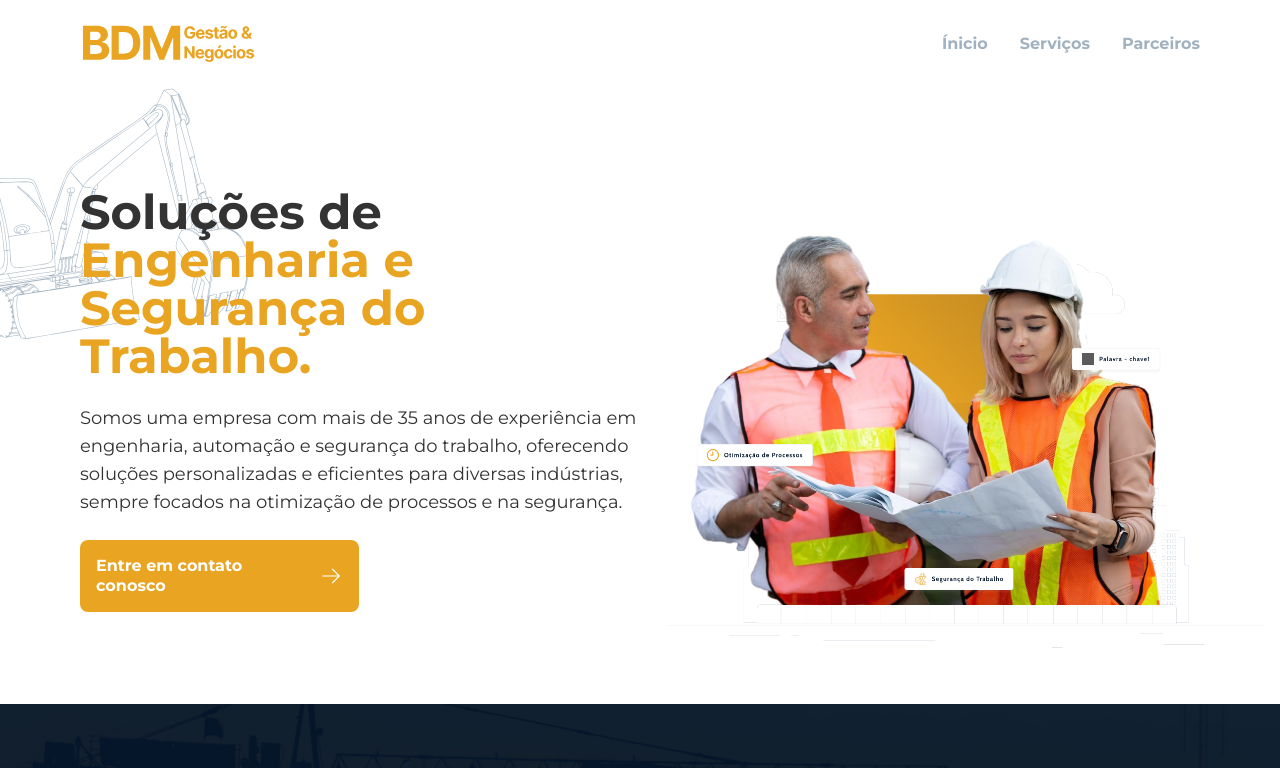
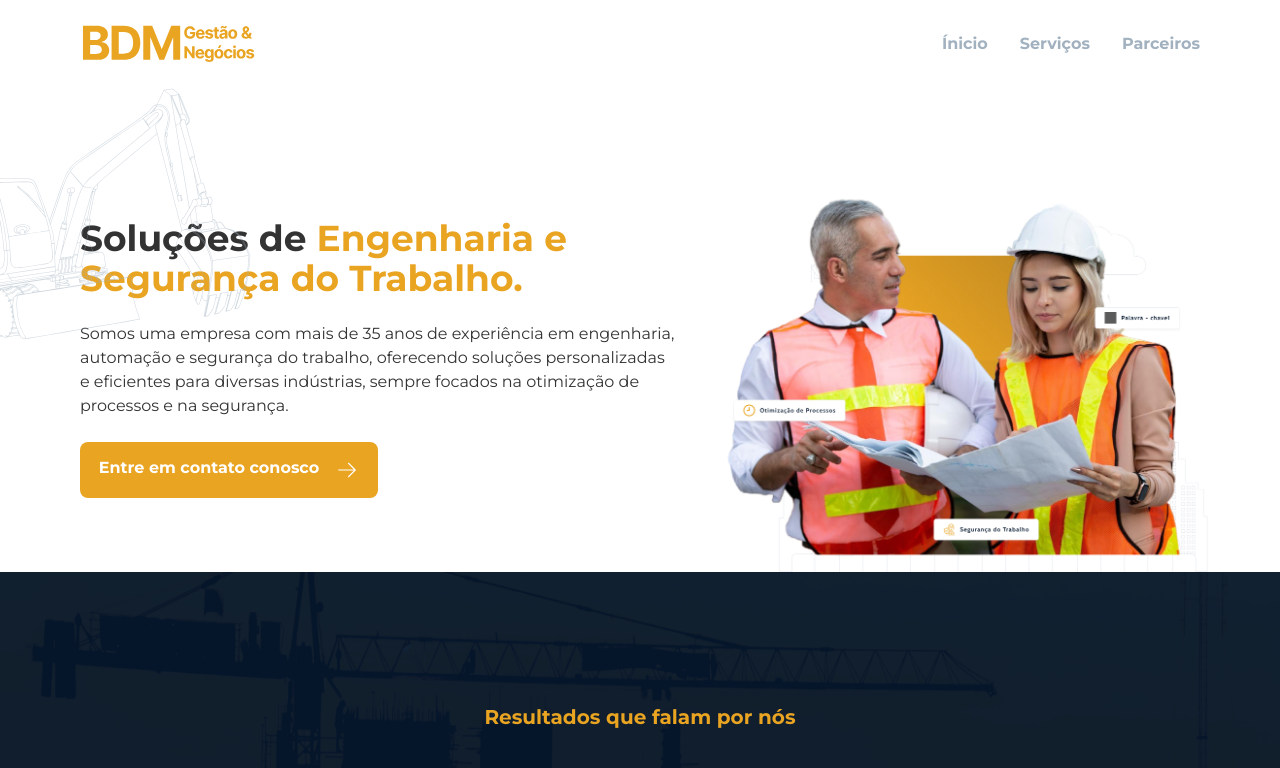
Before and after one commit to hugosimoesdev/bdm-website, a Next.js app: page / in a window 1280 px wide. Shown: the top 768 px of the page. Built offline with nearby package versions, Linux system fonts and the light colour scheme.

Commit message:
visual adjusts

```diff
--- a/src/components/hero-banner.tsx
+++ b/src/components/hero-banner.tsx
@@ -3,21 +3,21 @@ import Link from "next/link";
 
 export default function HeroBanner() {
   return (
-    <section id="home">
+    <section id="home" className="-mb-20">
       <img
         src="/assets/icons/caminhao.svg"
         alt="Desenho de Trator"
-        className="hidden lg:block lg:w-44 lg:h-44 xl:w-64 xl:h-64"
+        className="hidden lg:block lg:w-44 lg:h-44 xl:w-64 xl:h-64 opacity-50"
       />
-      <div className="lg:flex items-center lg:-mt-44 xl:-mt-56 2xl:-mt-60">
+      <div className="lg:flex items-center lg:-mt-44 xl:-mt-64 2xl:-mt-80">
         <div className="text-center lg:text-start flex flex-col items-center lg:items-start gap-6 mt-8 px-7 xl:pl-20 2xl:pl-24">
-          <h1 className="text-2xl lg:text-3xl xl:text-5xl 2xl:text-6xl leading-7 font-bold text-dark-gray">
+          <h1 className="text-2xl lg:text-3xl xl:text-4xl 2xl:text-5xl leading-7 font-bold text-dark-gray">
             Soluções de{" "}
             <span className="text-yellow">
               Engenharia e Segurança do Trabalho.
             </span>
           </h1>
-          <p className="text-sm xl:text-lg 2xl:text-xl text-dark-gray">
+          <p className="text-sm xl:text-base 2xl:text-lg text-dark-gray">
             Somos uma empresa com mais de 35 anos de experiência em engenharia,
             automação e segurança do trabalho, oferecendo soluções
             personalizadas e eficientes para diversas indústrias, sempre focados
@@ -39,7 +39,7 @@ export default function HeroBanner() {
         <img
           src="/assets/banner.png"
           alt="Banner BDM"
-          className="lg:w-[48%] xl:pr-4 -mt-14 sm:-mt-24 md:mt-0"
+          className="lg:w-[50%] xl:w-[45%] 2xl:w-[40%] -mt-28 lg:mt-0 overflow-clip"
         />
       </div>
     </section>
--- a/src/components/results.tsx
+++ b/src/components/results.tsx
@@ -7,7 +7,7 @@ export default function Results() {
       <div className="relative">
         <img
           src="/assets/bg/background.png"
-          className="h-[530px] lg:h-[315px] w-full"
+          className="h-[530px] lg:h-[400px] w-full"
         />
         <div className="absolute top-[50%] left-1/2 transform -translate-x-1/2 -translate-y-1/2 w-full 2xl:px-20">
           <h2 className="text-lg lg:text-xl font-bold leading-5 text-yellow mb-8">
```
